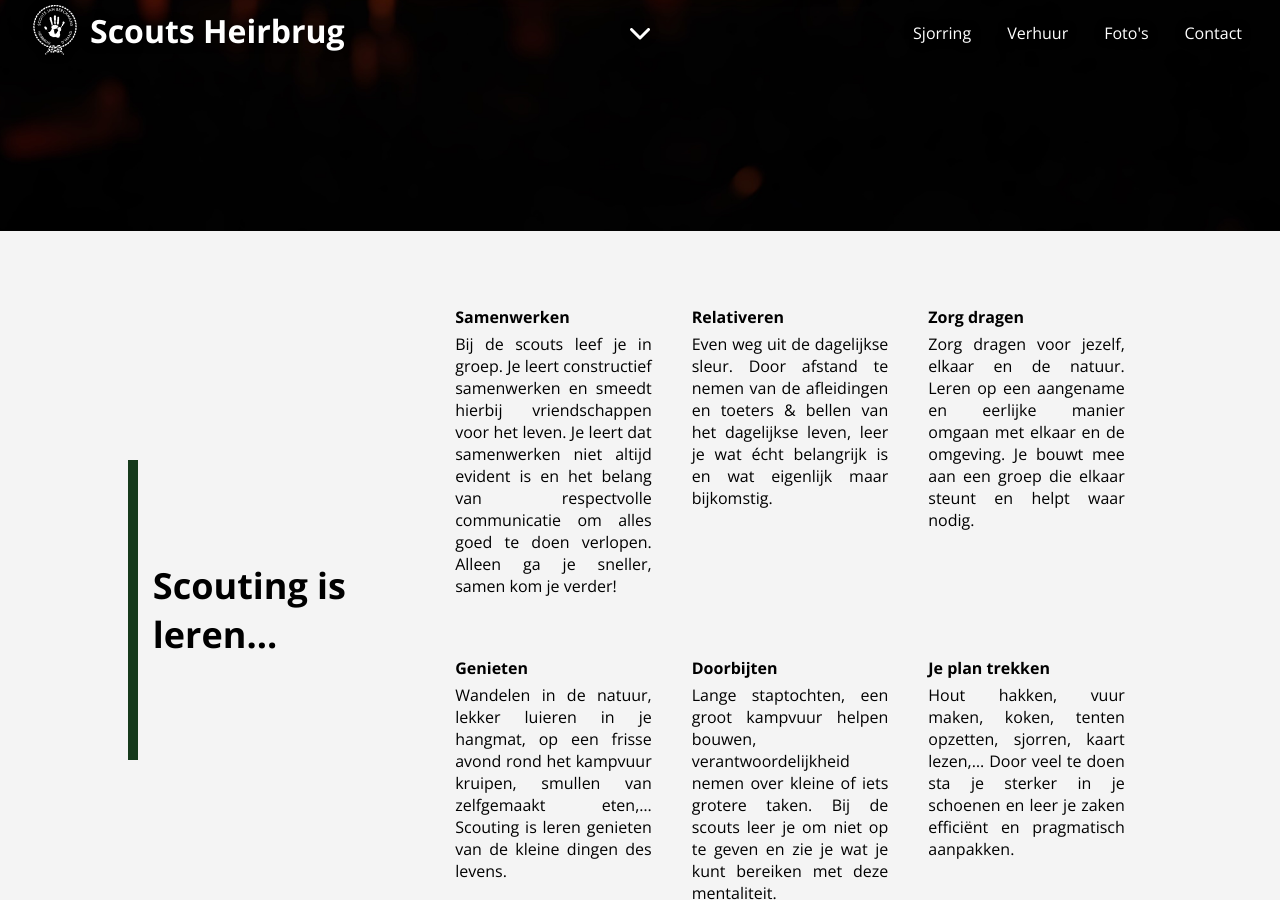
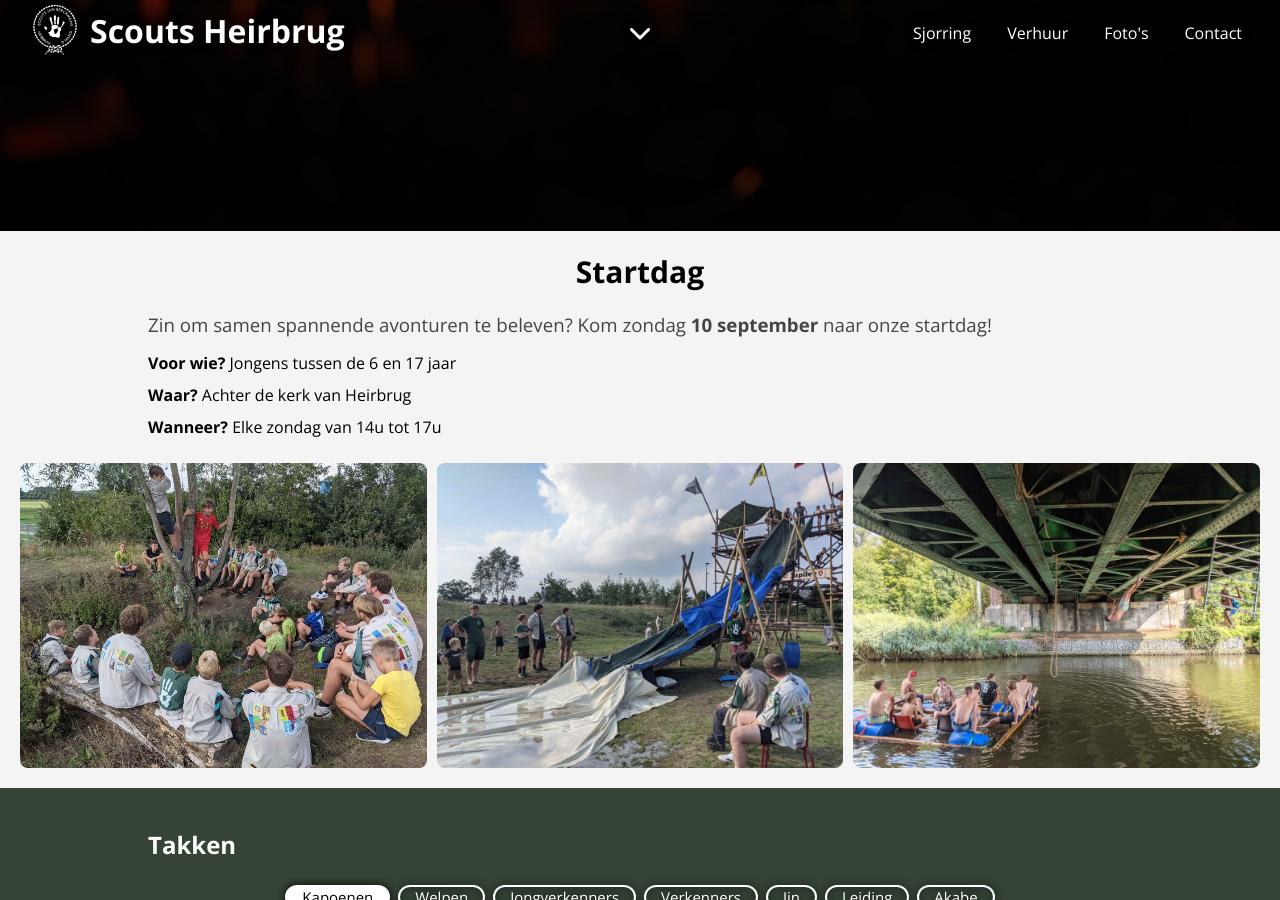
Before and after one commit to scoutsheirbrug/scoutsheirbrug.be, a Jekyll site: the page built from _pages/index.html, in a window 1280 px wide and 900 px high, scrolled down 669 px. Built offline with Jekyll 4.4.1, drawn with Linux system fonts in a browser that asks for light colours.

Commit message:
Add startdag section

```diff
--- a/_pages/index.html
+++ b/_pages/index.html
@@ -12,19 +12,18 @@ transparent_header: true
   </div>
   <svg class="scroll-icon" xmlns="http://www.w3.org/2000/svg" viewBox="0 0 16 16" width="16" height="16"><path fill-rule="evenodd" d="M12.78 6.22a.75.75 0 010 1.06l-4.25 4.25a.75.75 0 01-1.06 0L3.22 7.28a.75.75 0 011.06-1.06L8 9.94l3.72-3.72a.75.75 0 011.06 0z"></path></svg>
 </section>
-<section class="about-us">
+<section class="startdag">
   <div class="container">
-    <div class="eye-catcher">
-      <h3>Scouting is leren...</h3>
-    </div>
-    <div class="articles">
-      {% assign articles = "samenwerken,relativeren,zorg_dragen,genieten,doorbijten,je_plan_trekken" | split: "," %}
-      {% for article in articles %}
-        <article>
-          {% capture c %}{% include content/about/{{article}}.md %}{% endcapture %}{{ c | markdownify }}
-        </article>
-      {% endfor %}
-    </div>
+    <h2>Startdag</h2>
+    <h3>Zin om samen spannende avonturen te beleven? Kom zondag <b>10 september</b> naar onze startdag!</h3>
+    <p><b>Voor wie?</b> Jongens tussen de 6 en 17 jaar</p>
+    <p><b>Waar?</b> Achter de kerk van Heirbrug</p>
+    <p><b>Wanneer?</b> Elke zondag van 14u tot 17u</p>
+  </div>
+  <div class="startdag-images">
+    <img src="/assets/img/startdag_1.jpg" alt="">
+    <img src="/assets/img/startdag_2.jpg" alt="">
+    <img src="/assets/img/startdag_3.jpg" alt="">
   </div>
 </section>
 <section class="takken">
--- a/assets/css/style.css
+++ b/assets/css/style.css
@@ -531,6 +531,44 @@ footer .footer-links svg {
 
 .box > *:last-child:not(div):not(iframe) {
   padding-bottom: 12px;
+}
+
+/* STARTDAG */
+.startdag {
+  padding: 0;
+}
+
+.startdag h2 {
+  padding: 20px;
+  font-size: 30px;
+  text-align: center;
+}
+
+.startdag h3 {
+  padding: 0 20px 10px;
+  color: hsl(0, 0%, 27%);
+  font-weight: normal;
+}
+
+.startdag p {
+  padding: 5px 20px 5px;
+}
+
+.startdag-images {
+  display: grid;
+  grid-template-columns: 1fr 1fr 1fr;
+  gap: 10px;
+  padding: 20px;
+}
+
+.startdag-images img {
+  border-radius: 8px;
+}
+
+@media screen and (max-width: 600px) {
+  .startdag-images {
+    grid-template-columns: 1fr;
+  }
 }
 
 /* TAKKEN */
```
Also changed, not shown: assets/img/startdag_1.jpg (added), assets/img/startdag_2.jpg (added), assets/img/startdag_3.jpg (added).
